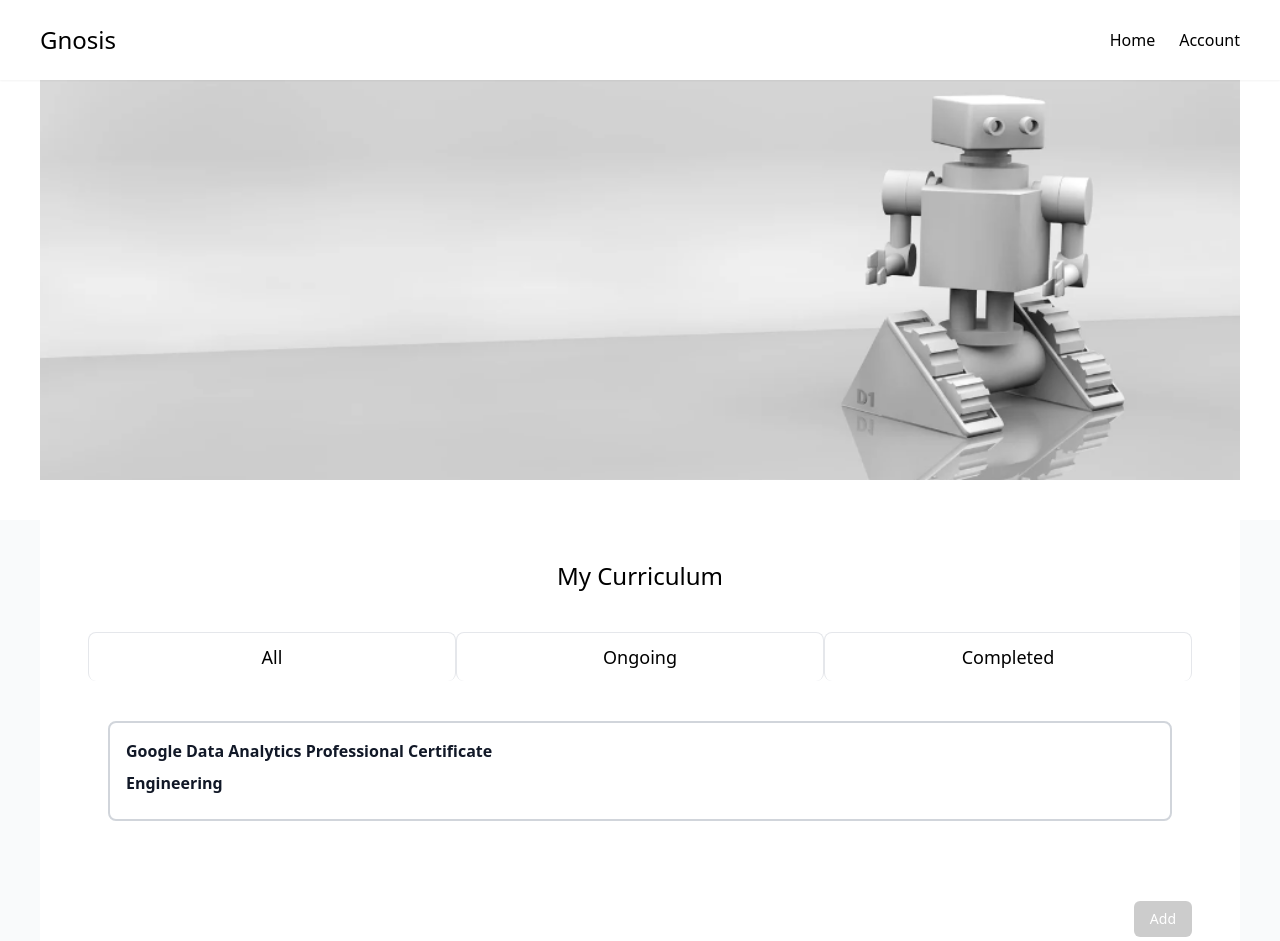
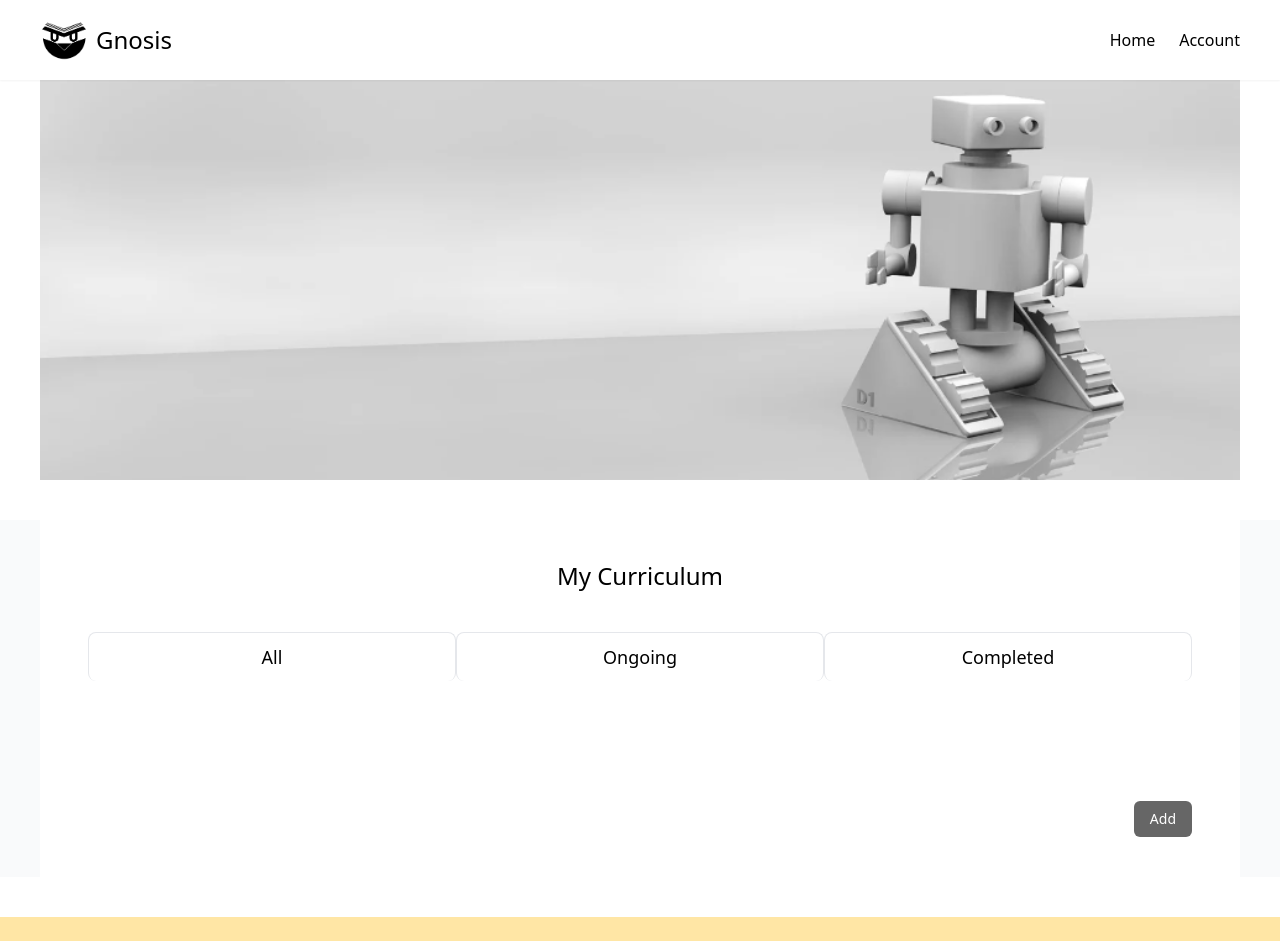
Before and after one commit to eesope/cmd-f-2024-frontend, a React (Vite) app: page /curriculum in a window 1280 px wide. Shown: the top 941 px of the page. Built offline with nearby package versions, Linux system fonts and the light colour scheme.

Commit message:
feat: create curiculum (#15)

```diff
--- a/src/components/common/Header.jsx
+++ b/src/components/common/Header.jsx
@@ -1,7 +1,12 @@
+import gnosisImage from "../../images/cmd-f_gnosis_logo.png";
+
 function Header() {
   return (
     <div className="flex justify-between items-center h-20 fixed w-full px-10 bg-white shadow-sm">
-      <h1 className="text-2xl">Gnosis</h1>
+      <div className="flex items-center gap-2">
+        <img src={gnosisImage} alt="gnosis" className="h-12 w-12" />
+        <h1 className="text-2xl">Gnosis</h1>
+      </div>
       <nav>
         <ul className="flex gap-6">
           <li>
--- a/src/components/curriculum/CurriculumCard.jsx
+++ b/src/components/curriculum/CurriculumCard.jsx
@@ -1,8 +1,42 @@
-function CurriculumCard({ title, subject }) {
+function CurriculumCard({
+  title,
+  subject,
+  url,
+  startDate,
+  endDate,
+  status,
+  // handleEdit,
+}) {
   return (
-    <div className="w-full rounded-lg p-4 border-gray-300 border-2">
-      <div className="text-gray-900 font-bold mb-2">{title}</div>
-      <div className="text-gray-900 font-bold mb-2">{subject}</div>
+    <div className="w-full rounded-lg p-4 shadow-md">
+      <div className="text-gray-00 font-bold text-lg mb-2">{title}</div>
+      <div className="text-yellow-500 mb-2">
+        Subject:<span className="text-gray-500 pl-2">{subject}</span>
+      </div>
+      <div className="text-yellow-500 mb-2">
+        URL:<span className="text-gray-500 pl-2">{url}</span>
+      </div>
+      <div className="text-yellow-500 mb-2">
+        Start Date: <span className="text-gray-500 pl-2">{startDate}</span>
+      </div>
+      <div className="text-yellow-500 mb-2">
+        End Date:<span className="text-gray-500 pl-2">{endDate}</span>
+      </div>
+      {status === "true" ? (
+        <div className="text-yellow-500 mb-2">
+          Study Status: <span className="text-gray-500 pl-2">Completed</span>
+        </div>
+      ) : (
+        <div className="text-yellow-500 mb-2">
+          Study Status: <span className="text-gray-500 pl-2">Ongoing</span>
+        </div>
+      )}
+      {/* <button
+        className="justify-center rounded-md border border-transparent bg-yellow-100 px-4 py-2 text-sm font-medium text-yellow-900 hover:bg-yellow-200 focus:outline-none focus-visible:ring-2 focus-visible:ring-yellow-500 focus-visible:ring-offset-2"
+        onClick={handleEdit}
+      >
+        Edit
+      </button> */}
     </div>
   );
 }
--- a/src/pages/Curriculum.jsx
+++ b/src/pages/Curriculum.jsx
@@ -1,7 +1,7 @@
 import robotImage from "../images/Robot.png";
 import { Dialog, Tab, Transition } from "@headlessui/react";
 import CurriculumCard from "../components/curriculum/CurriculumCard";
-import { Fragment, useState } from "react";
+import { Fragment, useEffect, useState } from "react";
 
 function Curriculum() {
   const [isOpen, setIsOpen] = useState(false);
@@ -11,6 +11,7 @@ function Curriculum() {
   const [startDate, setStartDate] = useState("");
   const [endDate, setEndDate] = useState("");
   const [status, setStatus] = useState("");
+  const [formDataArray, setFormDataArray] = useState([]);
 
   const closeModal = () => {
     setIsOpen(false);
@@ -20,15 +21,52 @@ function Curriculum() {
     setIsOpen(true);
   };
 
-  const onSubmit = () => {
-    console.log(title);
-    console.log(subject);
-    console.log(url);
-    console.log(startDate);
-    console.log(endDate);
-    console.log(status);
-    // closeModal();
+  const onSubmit = (event) => {
+    event.preventDefault();
+    // Construct an object for the current form data
+    const currentFormData = {
+      title,
+      subject,
+      url,
+      startDate,
+      endDate,
+      status,
     };
+
+    // Attempt to retrieve existing data from local storage
+    const existingData = localStorage.getItem("formData");
+    let formDataArray = existingData ? JSON.parse(existingData) : [];
+
+    // Add the current form's data to the array
+    formDataArray.unshift(currentFormData);
+
+    // Save the updated array back to local storage
+    localStorage.setItem("formData", JSON.stringify(formDataArray));
+    setDataChangeTrigger((prev) => prev + 1);
+
+    closeModal();
+
+    setTitle("");
+    setSubject("");
+    setUrl("");
+    setStartDate("");
+    setEndDate("");
+    setStatus("");
+  };
+
+  const [dataChangeTrigger, setDataChangeTrigger] = useState(0);
+
+  // Function to load data from local storage
+  const loadDataFromLocalStorage = () => {
+    const data = localStorage.getItem("formData");
+    if (data) {
+      setFormDataArray(JSON.parse(data));
+    }
+  };
+
+  useEffect(() => {
+    loadDataFromLocalStorage();
+  }, [dataChangeTrigger]);
 
   return (
     <div className="pt-20">
@@ -50,7 +88,6 @@ function Curriculum() {
                   All
                 </Tab>
 
-                {/* Selects this tab by default */}
                 <Tab className="w-full rounded-lg py-2.5 text-sm md:text-lg font-medium leading-5 ring-white/60 ring-offset-2 ring-offset-yellow-400 focus:outline-none focus:bg-yellow-100 border-t border-l border-r">
                   Ongoing
                 </Tab>
@@ -61,30 +98,55 @@ function Curriculum() {
               </Tab.List>
               <Tab.Panels>
                 <Tab.Panel>
-                  <div className="my-10 mx-5">
+                  <div className="my-10 mx-5 flex flex-col gap-4">
+                    {formDataArray.map((item, index) => (
                       <CurriculumCard
-                      title={"Google Data Analytics Professional Certificate"}
-                      subject={"Engineering"}
+                        key={index}
+                        title={item.title}
+                        subject={item.subject}
+                        url={item.url}
+                        startDate={item.startDate}
+                        endDate={item.endDate}
+                        status={item.status}
                       />
+                    ))}
                   </div>
                 </Tab.Panel>
 
                 {/* Displays this panel by default */}
                 <Tab.Panel>
                   <div className="my-10 mx-5">
+                    {formDataArray
+                      .filter((item) => item.status === "false")
+                      .map((item, index) => (
                         <CurriculumCard
-                      title={"Google Data Analytics Professional Certificate"}
-                      subject={"Engineering"}
+                          key={index}
+                          title={item.title}
+                          subject={item.subject}
+                          url={item.url}
+                          startDate={item.startDate}
+                          endDate={item.endDate}
+                          status={item.status}
                         />
+                      ))}
                   </div>
                 </Tab.Panel>
 
                 <Tab.Panel>
                   <div className="my-10 mx-5">
+                    {formDataArray
+                      .filter((item) => item.status === "true")
+                      .map((item, index) => (
                         <CurriculumCard
-                      title={"Google Data Analytics Professional Certificate"}
-                      subject={"Engineering"}
+                          key={index}
+                          title={item.title}
+                          subject={item.subject}
+                          url={item.url}
+                          startDate={item.startDate}
+                          endDate={item.endDate}
+                          status={item.status}
                         />
+                      ))}
                   </div>
                 </Tab.Panel>
               </Tab.Panels>
@@ -95,7 +157,7 @@ function Curriculum() {
               <button
                 type="button"
                 onClick={openModal}
-                className="rounded-md w-full bg-black/20 px-4 py-2 text-sm font-medium text-white hover:bg-black/30 focus:outline-none focus-visible:ring-2 focus-visible:ring-white/75 "
+                className="rounded-md w-full bg-black/60 px-4 py-2 text-sm font-medium text-white hover:bg-black/30 focus:outline-none focus-visible:ring-2 focus-visible:ring-white/75 "
               >
                 Add
               </button>
@@ -235,8 +297,8 @@ function Curriculum() {
                           className="bg-gray-50 border border-gray-300 text-gray-900 text-sm rounded-lg focus:ring-blue-500 focus:border-blue-500 block w-full p-2.5 dark:bg-gray-700 dark:border-gray-600 dark:placeholder-gray-400 dark:text-white dark:focus:ring-blue-500 dark:focus:border-blue-500"
                         >
                           <option value="">Choose study status</option>
-                          <option value="true">Ongoing</option>
-                          <option value="false">Completed</option>
+                          <option value="false">Ongoing</option>
+                          <option value="true">Completed</option>
                         </select>
                       </div>
                       <div className="mt-4">
--- a/src/pages/Home.jsx
+++ b/src/pages/Home.jsx
@@ -18,7 +18,7 @@ function Home() {
             <h2 className="text-2xl">
               Elevate Your Learning: Plan and Discover Courses!
             </h2>
-            <p>Create your own curriculum and calendar.</p>
+            <p className="pt-8">Create your own curriculum and calendar.</p>
           </div>
         </div>
         <img
@@ -71,7 +71,7 @@ function Home() {
             <h2 className="text-2xl">
               Elevate Your Learning: Plan and Discover Courses!
             </h2>
-            <p>Create your own curriculum and calendar.</p>
+            <p className="pt-8">Create your own curriculum and calendar.</p>
           </div>
         </div>
       </div>
```
Also changed, not shown: src/images/cmd-f_gnosis_logo.png (added). Lines whose indentation alone changed are shown as unchanged.
